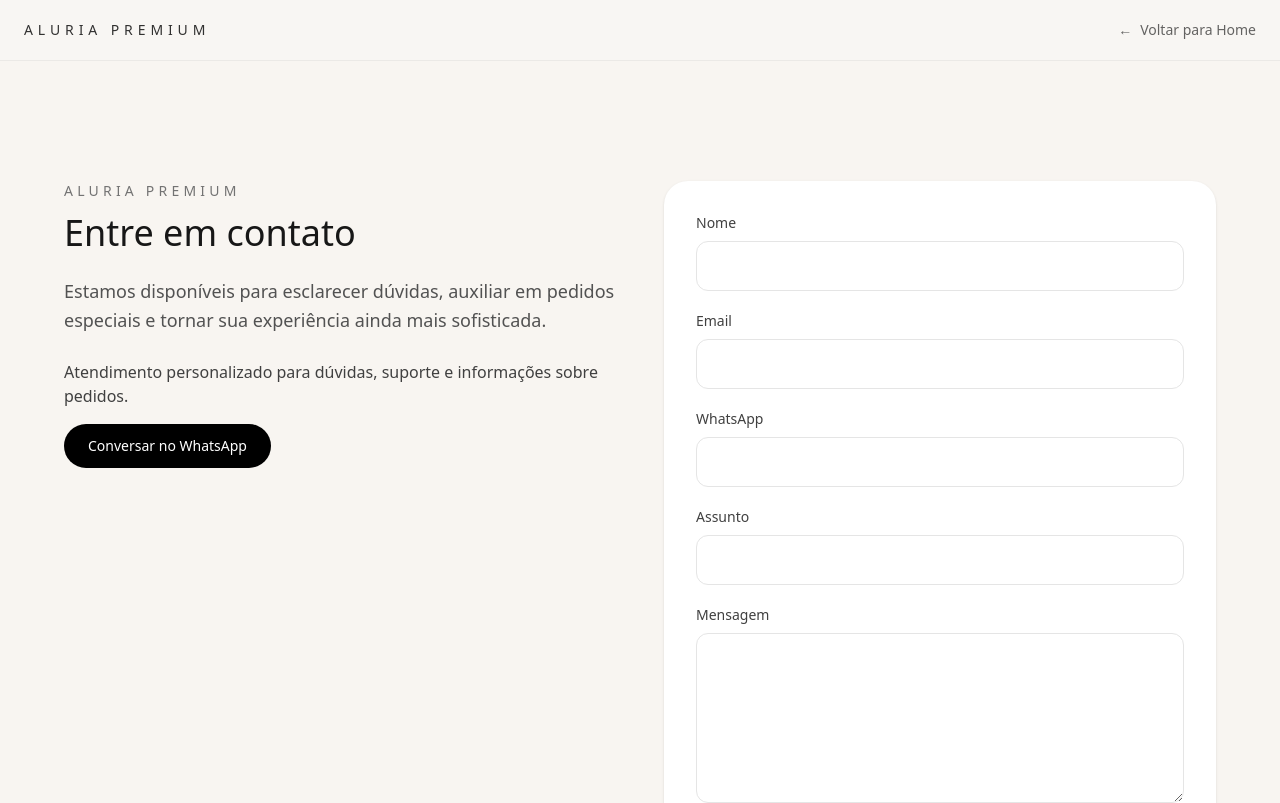
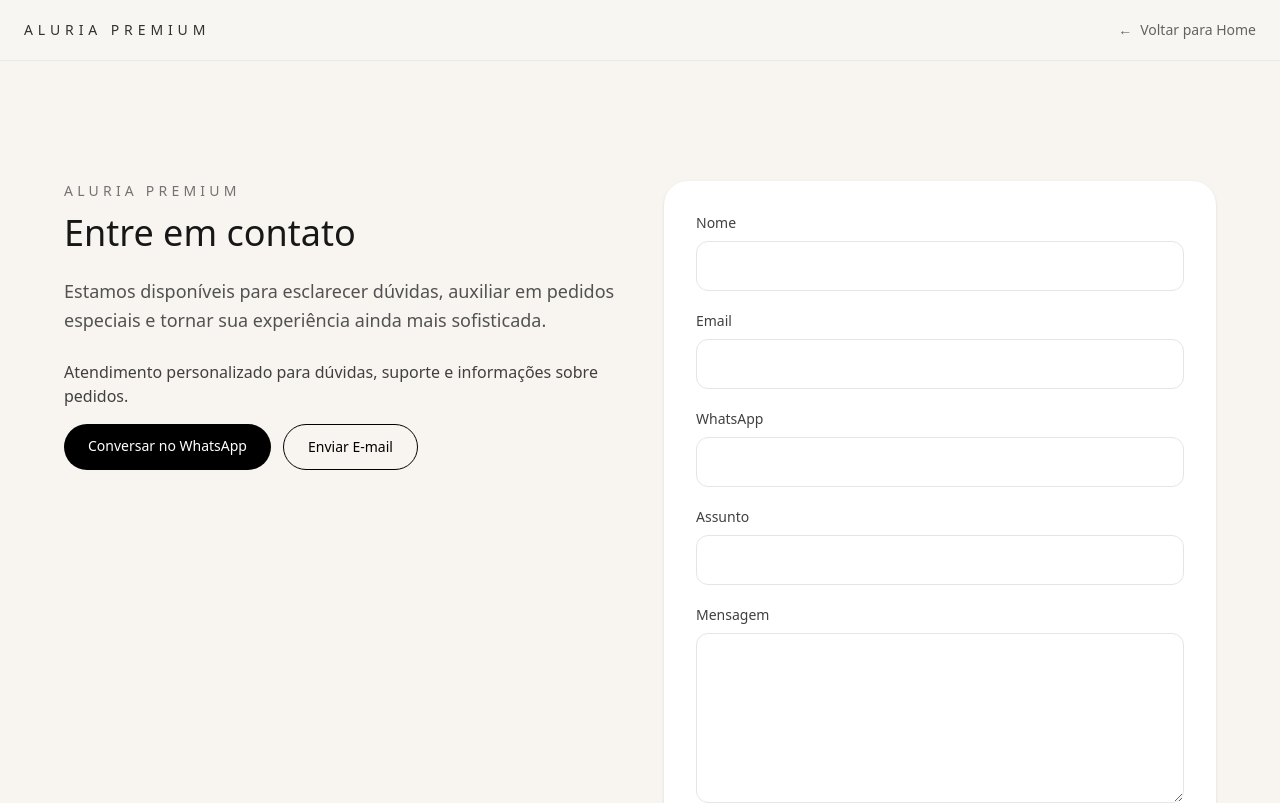
Before and after one commit to leandroroesler/aluria-premium-clean, a Next.js app: page /contato in a window 1280 px wide. Shown: the top 803 px of the page. Built offline with nearby package versions, Linux system fonts and the light colour scheme.

Commit message:
add email contact button

```diff
--- a/app/contato/page.tsx
+++ b/app/contato/page.tsx
@@ -93,6 +93,7 @@ export default function ContatoPage() {
                 sobre pedidos.
               </p>
 
+              <div className="flex flex-wrap gap-3">
           <a
               href="https://wa.me/5548999567140"
               target="_blank"
@@ -101,6 +102,14 @@ export default function ContatoPage() {
               >
               Conversar no WhatsApp
           </a>
+
+          <a
+            href="mailto:contato@aluriapremium.com.br"
+            className="inline-flex rounded-full border border-black px-6 py-3 text-sm text-black transition hover:bg-black hover:text-white"
+            >
+            Enviar E-mail
+          </a>
+            </div>
             </div>
           </div>
 
```
Lines whose indentation alone changed are shown as unchanged.
